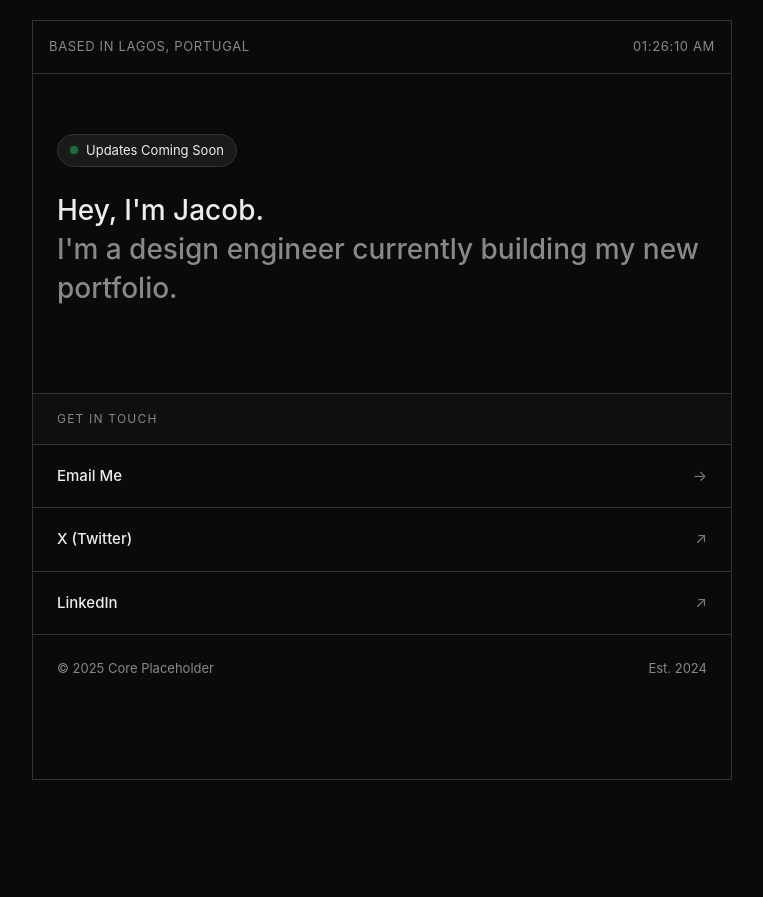
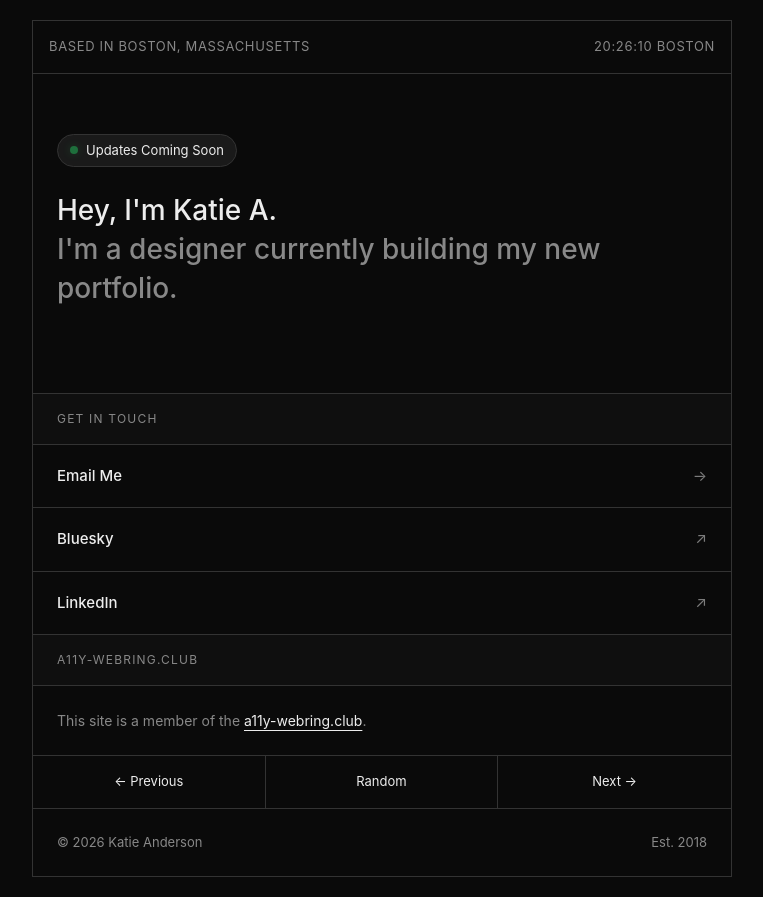
Before and after one commit to krander/temporary-portfolio, a plain HTML site: page index.html in a window 1280 px wide. Shown: the whole page, without its empty margins (258-1021 px from the left). Before the commit the page ends 800 px from the top, so only its background shows below. Drawn offline with Linux system fonts and the light colour scheme.

Commit message:
Update index.html
Updating placeholder values, including webring, updating time clock script

```diff
--- a/index.html
+++ b/index.html
@@ -3,7 +3,7 @@
 <head>
     <meta charset="UTF-8">
     <meta name="viewport" content="width=device-width, initial-scale=1.0">
-    <title>Jacob Vos - Design Engineer</title>
+    <title>Katie Anderson - Creative Technologist</title>
     <style>
         /* --- VARIABLES --- */
         :root {
@@ -155,13 +155,99 @@
             h1 { font-size: 24px; }
             .header-row { flex-direction: column; gap: 8px; align-items: center; }
         }
+
+        /* --- WEBRING STYLES --- */
+        .a11y-webring-club {
+            display: flex;
+            flex-direction: column;
+            border-bottom: 1px solid var(--border-color);
+        }
+
+        /* Style the header to match other section headers */
+        .a11y-webring-club h2 {
+            font-size: 12px;
+            text-transform: uppercase;
+            letter-spacing: 0.1em;
+            color: var(--text-muted);
+            background: rgba(255,255,255,0.02);
+            padding: 16px 24px;
+            margin: 0;
+            border-bottom: 1px solid var(--border-color);
+            font-weight: normal; /* Override default bold */
+        }
+
+        /* Style the description text */
+        .a11y-webring-club p {
+            padding: 24px;
+            color: var(--text-muted);
+            font-size: 14px;
+            border-bottom: 1px solid var(--border-color);
+            margin: 0;
+        }
+
+        .a11y-webring-club p a {
+            color: var(--text-main);
+            text-decoration: underline;
+            text-decoration-thickness: 1px;
+            text-underline-offset: 4px;
+        }
+
+        /* Turn the list into a 3-column grid */
+        .a11y-webring-club ul {
+            list-style: none;
+            display: grid;
+            grid-template-columns: 1fr 1fr 1fr;
+            margin: 0;
+            padding: 0;
+        }
+
+        .a11y-webring-club li {
+            display: flex;
+            border-right: 1px solid var(--border-color);
+        }
+
+        .a11y-webring-club li:last-child {
+            border-right: none;
+        }
+
+        /* Style the links as buttons */
+        .a11y-webring-club li a {
+            width: 100%;
+            padding: 16px 8px;
+            text-align: center;
+            color: var(--text-main);
+            text-decoration: none;
+            font-size: 13px;
+            transition: background 0.2s ease;
+            display: flex;
+            align-items: center;
+            justify-content: center;
+        }
+
+        .a11y-webring-club li a:hover {
+            background-color: #1a1a1a;
+        }
+
+        /* Mobile: Stack links if screen is too small */
+        @media (max-width: 500px) {
+            .a11y-webring-club ul {
+                grid-template-columns: 1fr;
+            }
+            .a11y-webring-club li {
+                border-right: none;
+                border-bottom: 1px solid var(--border-color);
+            }
+            .a11y-webring-club li:last-child {
+                border-bottom: none;
+            }
+        }
     </style>
 </head>
 <body>
 
     <div class="wrapper">
         <div class="header-row">
-            <span>Based in Lagos, Portugal</span>
+            <span>Based in Boston, Massachusetts</span>
             <span id="clock">00:00:00 UTC</span>
         </div>
 
@@ -171,43 +257,63 @@
                 <span>Updates Coming Soon</span>
             </div>
             <h1>
-                Hey, I'm Jacob. <br>
-                <span class="highlight">I'm a design engineer currently building my new portfolio.</span>
+                Hey, I'm Katie A. <br>
+                <span class="highlight">I'm a designer currently building my new portfolio.</span>
             </h1>
         </div>
 
         <div class="section">
             <div class="section-header">Get in touch</div>
 
-            <a href="mailto:your@email.com" class="link-item">
+            <a href="mailto:hello@k80anderson.com" class="link-item">
                 <span class="link-label">Email Me</span>
                 <span class="arrow">→</span>
             </a>
 
-            <a href="https://twitter.com" target="_blank" class="link-item">
-                <span class="link-label">X (Twitter)</span>
+            <a href="https://bsky.app/profile/k80anderson.bsky.social" target="_blank" class="link-item">
+                <span class="link-label">Bluesky</span>
                 <span class="arrow">↗</span>
             </a>
 
-            <a href="https://linkedin.com" target="_blank" class="link-item">
+            <a href="https://www.linkedin.com/in/k80anderson/" target="_blank" class="link-item">
                 <span class="link-label">LinkedIn</span>
                 <span class="arrow">↗</span>
             </a>
         </div>
 
+        <nav class="a11y-webring-club section" aria-labelledby="a11y-webring-club">
+            <h2 id="a11y-webring-club">a11y-webring.club</h2>
+            <p>This site is a member of the <a rel="external" href="https://a11y-webring.club/">a11y-webring.club</a>.</p>
+            <ul>
+                <li><a rel="external" referrerpolicy="strict-origin" href="https://a11y-webring.club/prev">← Previous</a></li>
+                <li><a rel="external" referrerpolicy="strict-origin" href="https://a11y-webring.club/random">Random</a></li>
+                <li><a rel="external" referrerpolicy="strict-origin" href="https://a11y-webring.club/next">Next →</a></li>
+            </ul>
+        </nav>
+
         <div class="footer">
-            <span>© 2025 Core Placeholder</span>
-            <span>Est. 2024</span>
+            <span>© 2026 Katie Anderson</span>
+            <span>Est. 2018</span>
         </div>
     </div>
 
     <script>
-        // Simple script to update the time
         function updateTime() {
             const now = new Date();
-            const timeString = now.toLocaleTimeString([], { hour: '2-digit', minute: '2-digit', second: '2-digit' });
-            document.getElementById('clock').textContent = timeString;
+
+            // This forces the time to always be Eastern Time (New York/Boston)
+            const timeString = now.toLocaleTimeString('en-US', {
+                timeZone: 'America/New_York',
+                hour: '2-digit',
+                minute: '2-digit',
+                second: '2-digit',
+                hour12: false // Set to true if you prefer AM/PM
+            });
+
+            // Added "EST/EDT" so visitors know which timezone they are looking at
+            document.getElementById('clock').textContent = timeString + " Boston";
         }
+
         setInterval(updateTime, 1000);
         updateTime();
     </script>
```
